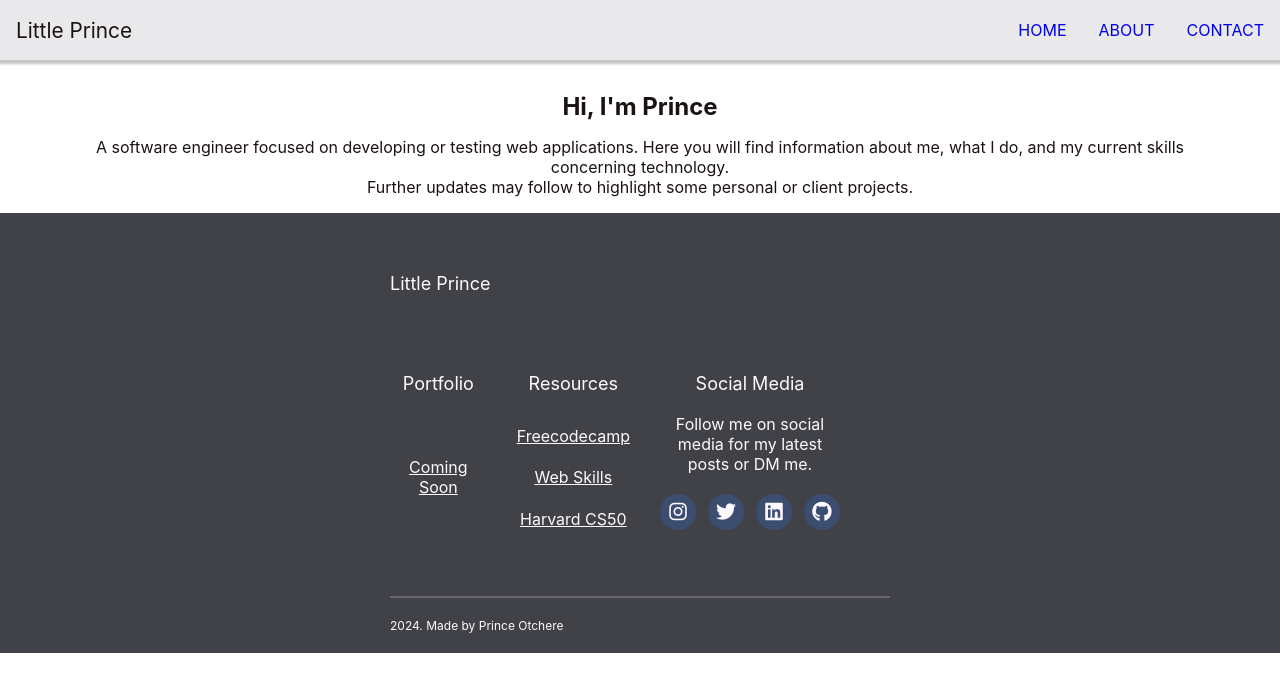
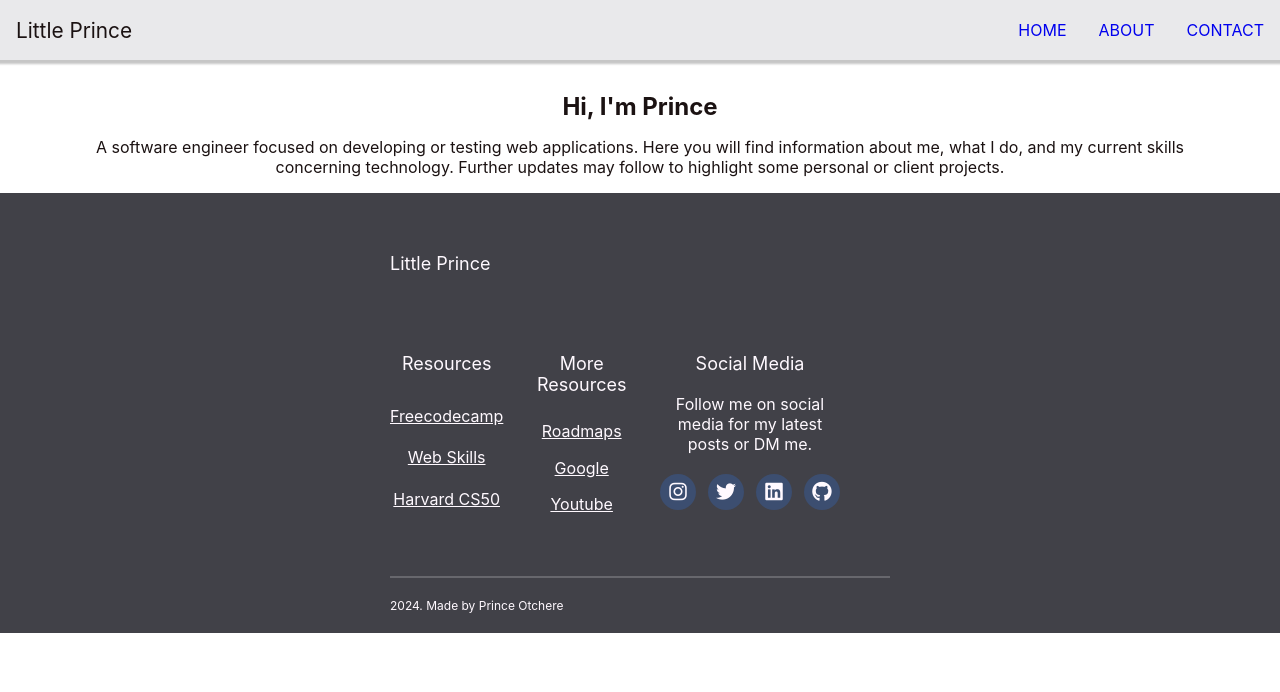
Before and after one commit to prince-codes/personal-site-react, a React (Create React App) app: page / in a window 1280 px wide. Shown: the top 692 px of the page. Built offline with nearby package versions, Linux system fonts and the light colour scheme.

Commit message:
more general resources added

```diff
--- a/public/index.html
+++ b/public/index.html
@@ -47,11 +47,13 @@
         <h2>Little Prince</h2>
         <!-- links -->
         <div class="links">
+          <!-- <div class="links-column">
+             links column 1
+            <h2>Portfolio</h2>
+            <p>Coming Soon</p>
+          </div> -->
           <div class="links-column">
-            <h2>Portfolio</h2>
-            <a href="/">Coming Soon</a>
-          </div>
-          <div class="links-column">
+            <!-- links column 2 -->
             <h2>Resources</h2>
             <a href="https://www.freecodecamp.org/">
               Freecodecamp
@@ -61,6 +63,18 @@
             </a>
             <a href="https://www.edx.org/learn/computer-science/harvard-university-cs50-s-introduction-to-computer-science/">
               Harvard CS50
+            </a>
+          </div>
+          <div class="links-column">
+            <h2>More Resources</h2>
+            <a href="https://roadmap.sh/">
+              Roadmaps
+            </a>
+            <a href="https://www.google.com/">
+              Google
+            </a>
+            <a href="https://www.youtube.com/">
+              Youtube
             </a>
             <!-- links column 2 -->
           </div>
--- a/src/App.js
+++ b/src/App.js
@@ -11,10 +11,10 @@ function App() {
         <article>
           <h1>Hi, I'm Prince</h1>
           <p>
-            A software engineer focused on developing or testing web applications. Here you will find information about me, what I do, and my current skills concerning technology.
+            A software engineer focused on developing or testing web applications. Here you will find information about me, what I do, and my current skills concerning technology. Further updates may follow to highlight some personal or client projects.
           </p>
           <p>
-            Further updates may follow to highlight some personal or client projects.
+
           </p>
         </article>
       </div>
```
